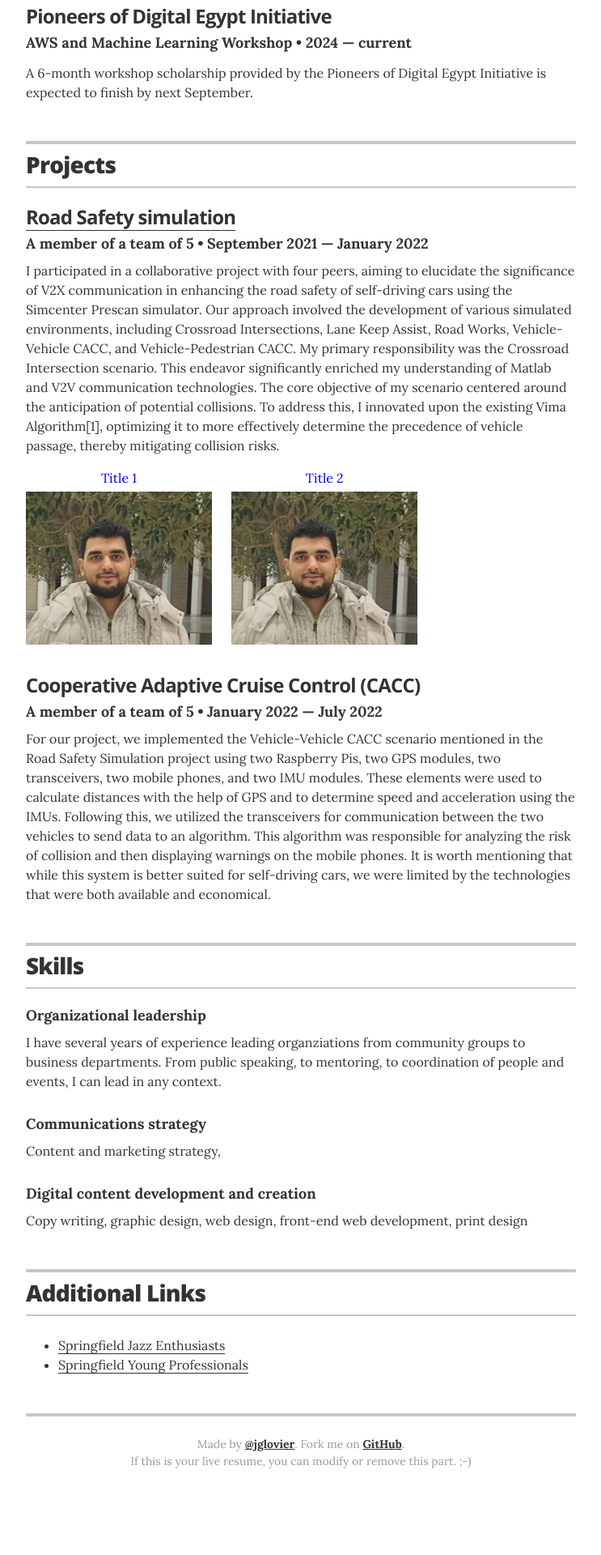
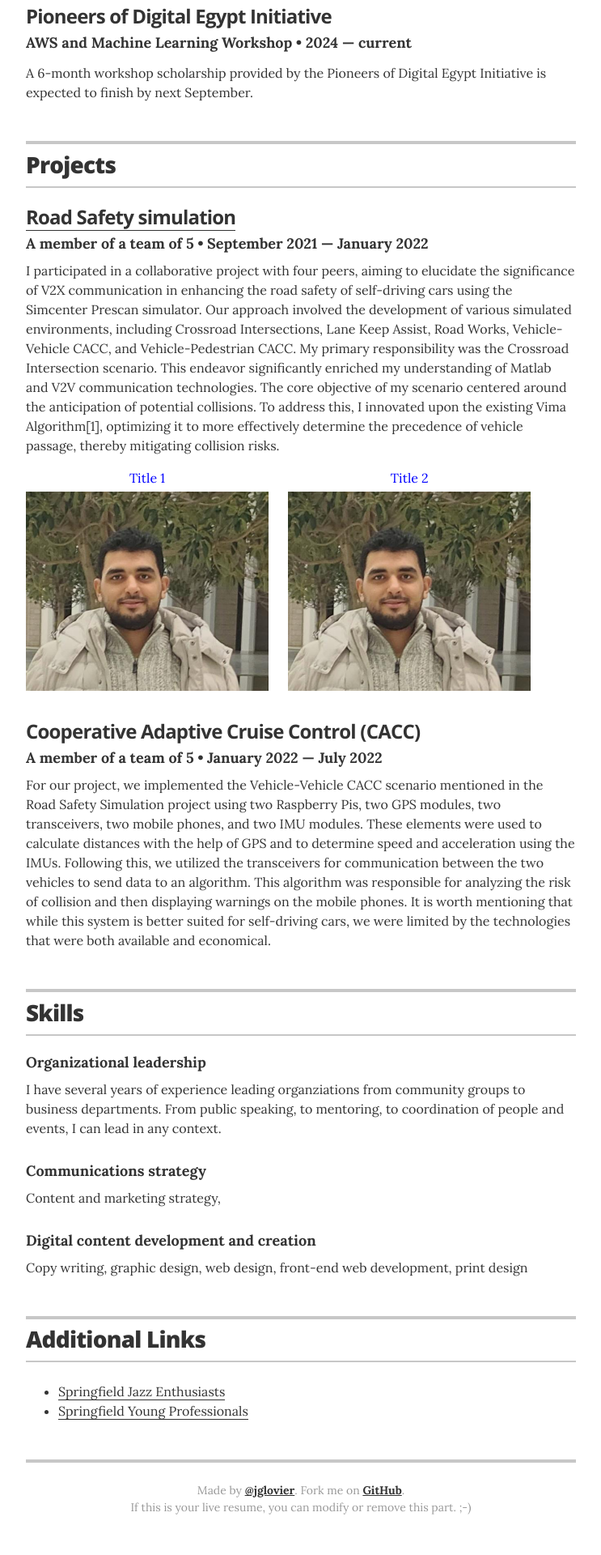
Before and after one commit to Hesham87/Hesham.github.io, a Jekyll site: the page built from index.html, in a window 1280 px wide. Shown: the part 855-2775 px from the top of the page at 81% size, without its empty margins (268-1011 px from the left). Built offline with Jekyll 4.4.1, drawn with Linux system fonts in a browser that asks for light colours; before the commit the page ends 2718 px from its top, so only the background shows below that.

Commit message:
Update resume.html

```diff
--- a/_layouts/resume.html
+++ b/_layouts/resume.html
@@ -139,11 +139,11 @@
           <div class="image-container">
             <div class="image-with-title">
               <p class="image-title">Title 1</p>
-              <img src="images/avatar.jpg" alt="First Image" style="width:230px;">
+              <img src="images/avatar.jpg" alt="First Image" style="width:300px;">
             </div>
             <div class="image-with-title">
               <p class="image-title">Title 2</p>
-              <img src="images/avatar.jpg" alt="Second Image" style="width:230px;">
+              <img src="images/avatar.jpg" alt="Second Image" style="width:300px;">
             </div>
           </div>
 
```
